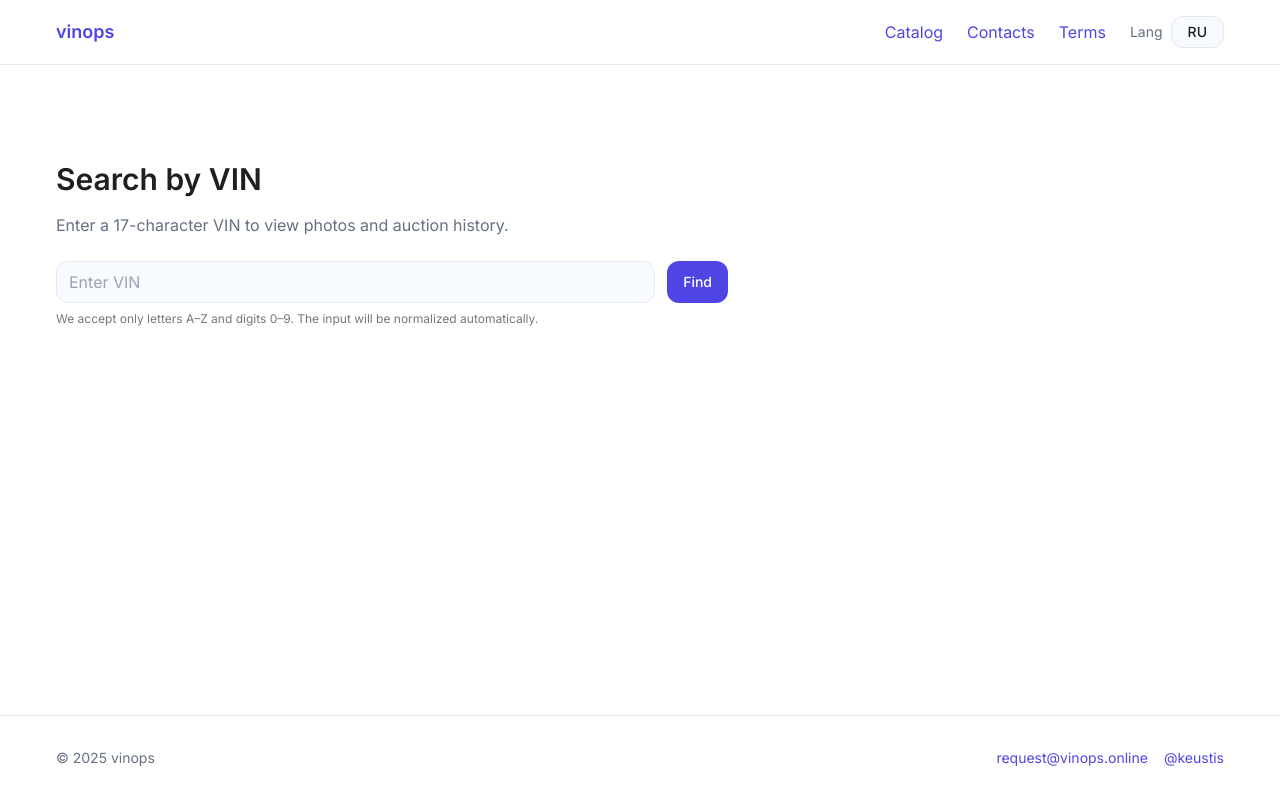
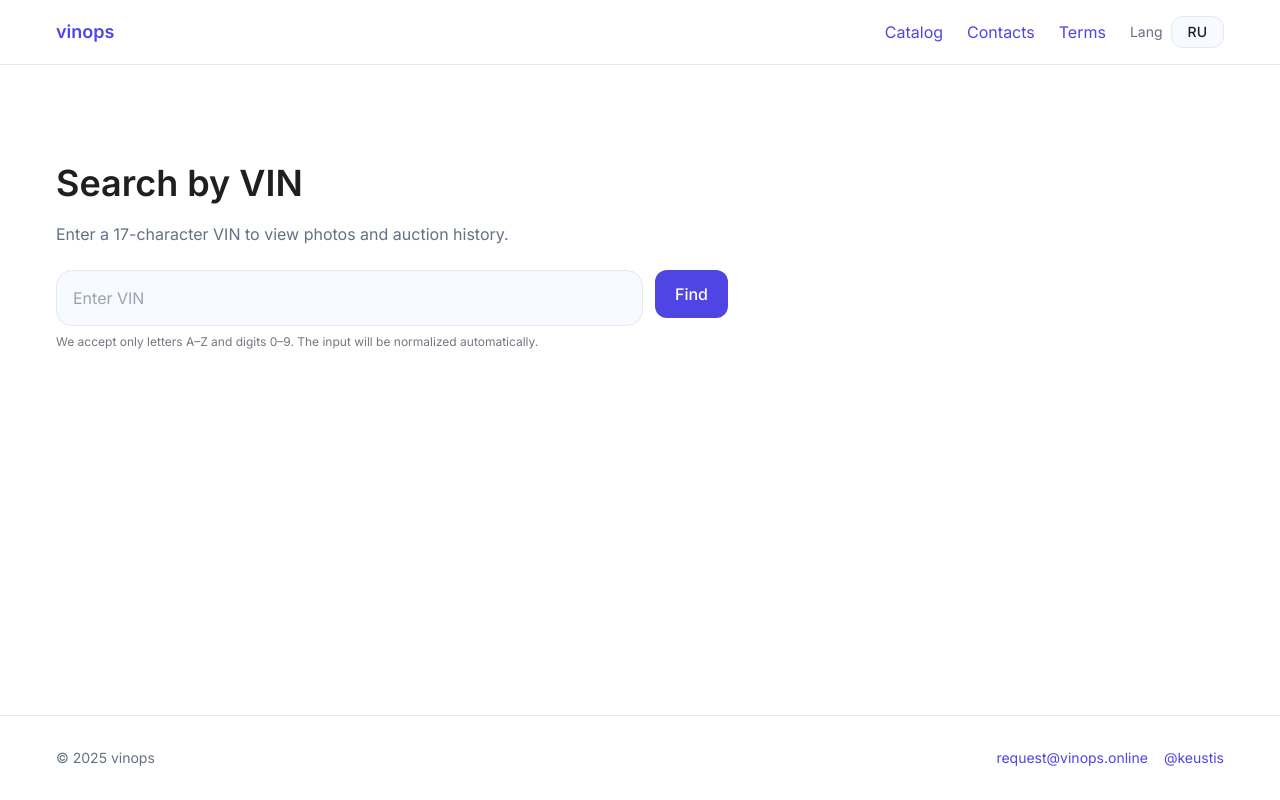
Before and after one commit to KestutisTreciokas/vinops, a Next.js app in the folder frontend/: page /en in a window 1280 px wide. Built offline with nearby package versions, Linux system fonts and the light colour scheme.

Commit message:
frontend: polish home hero (heading/lead and larger VIN input/button)

```diff
--- a/frontend/src/app/[lang]/page.tsx
+++ b/frontend/src/app/[lang]/page.tsx
@@ -32,10 +32,10 @@ export default function Home({ params }: { params: { lang: 'en' | 'ru' } }) {
     <>
       <Script id="ld-search" type="application/ld+json" dangerouslySetInnerHTML={{ __html: JSON.stringify(ld) }} />
       <section className="py-16">
-        <h1 className="text-3xl font-semibold mb-4">
+        <h1 className="h1 mb-4">
           {t('Search by VIN', 'Поиск по VIN')}
         </h1>
-        <p className="text-fg-muted mb-6">
+        <p className="lead mb-6">
           {t(
             'Enter a 17-character VIN to view photos and auction history.',
             'Введите 17-значный VIN, чтобы увидеть фото и историю продаж.'
@@ -49,7 +49,7 @@ export default function Home({ params }: { params: { lang: 'en' | 'ru' } }) {
             value={vin}
             onChange={(e) => setVin(e.target.value)}
             placeholder={t('Enter VIN', 'Введите VIN')}
-            className="input"
+            className="input input-lg"
             inputMode="latin"
             autoCapitalize="characters"
             autoComplete="off"
@@ -57,7 +57,7 @@ export default function Home({ params }: { params: { lang: 'en' | 'ru' } }) {
             aria-label={t('VIN', 'VIN')}
             maxLength={23} /* позволяем вставить с пробелами/дефисами, очищаем сами */
           />
-          <button type="submit" className="btn btn-primary">
+          <button type="submit" className="btn btn-primary btn-lg">
             {t('Find', 'Найти')}
           </button>
         </form>
```
